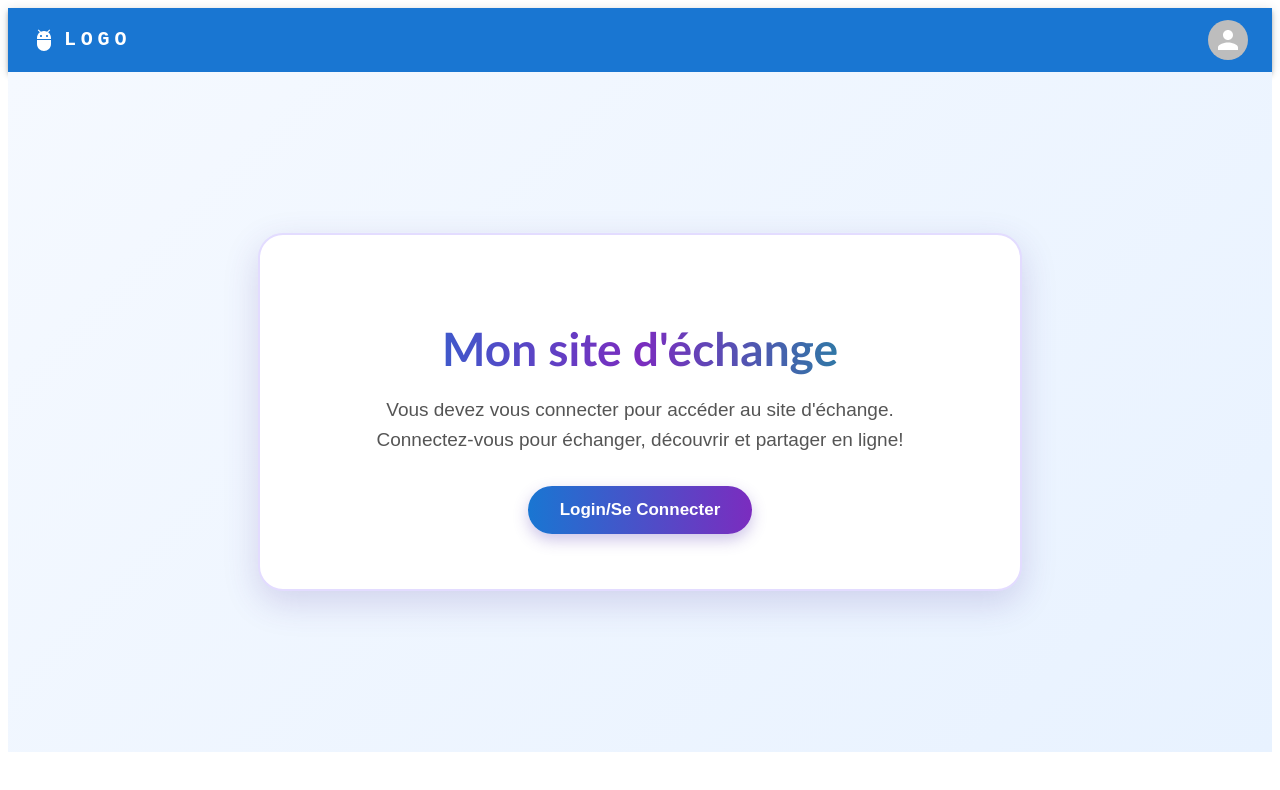
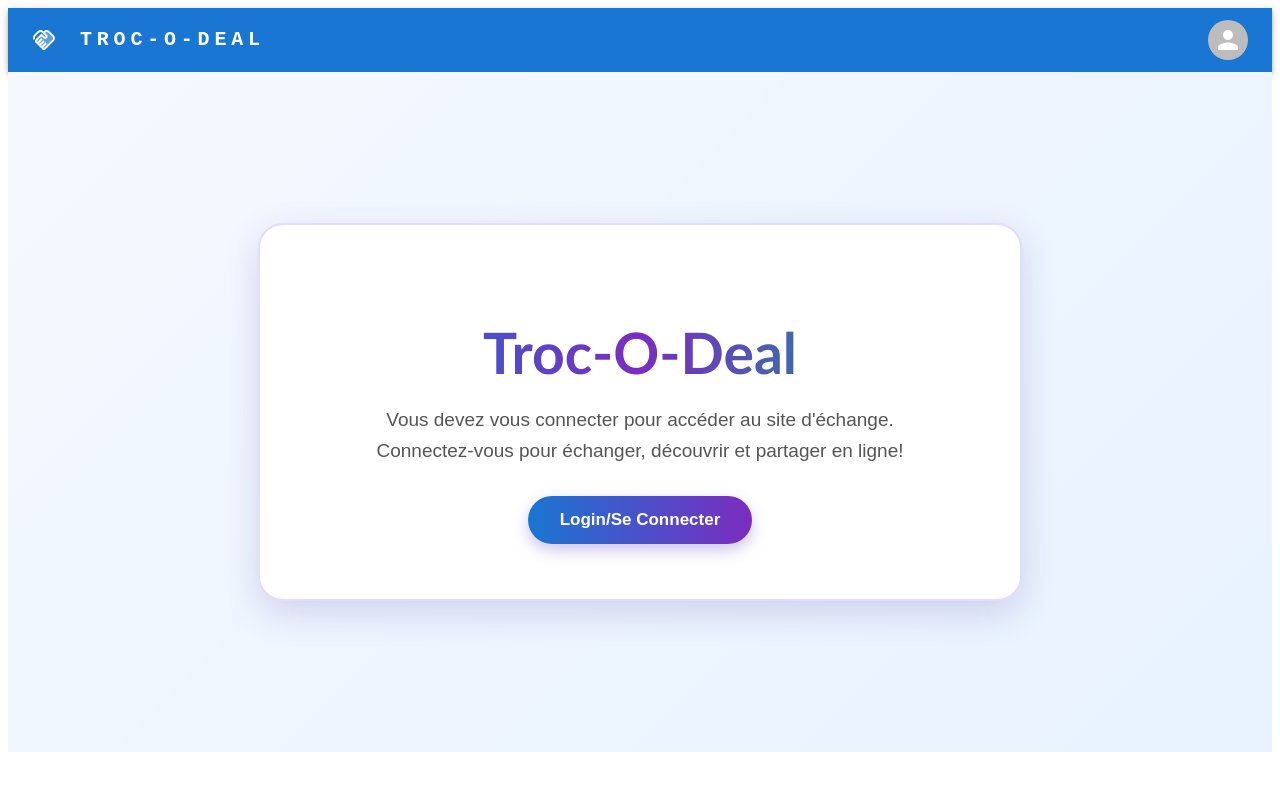
Before and after one commit to ArsWill01/a26-web2-tp1-WA-RM, a React (Vite) app in the folder a26-web2-tp1-wa-rm/: page / in a window 1280 px wide. Shown: the top 790 px of the page. Built offline with nearby package versions, Linux system fonts and the light colour scheme.

Commit message:
Changement du logo + nom du site web d'échange ajouté + taille font dans page d'acceuil(Par: Rayane).

```diff
--- a/a26-web2-tp1-wa-rm/src/components/acceuil/Acceuil.jsx
+++ b/a26-web2-tp1-wa-rm/src/components/acceuil/Acceuil.jsx
@@ -15,7 +15,7 @@ function Acceuil({ onNavigate }) {
         <div className="accueil-container">
             <div className="accueil-card">
                 <h1 className="accueil-titre">
-                    Mon site d'échange
+                    Troc-O-Deal
                 </h1>
 
                 {!login ? (
--- a/a26-web2-tp1-wa-rm/src/components/layout/ResponsiveAppBar.jsx
+++ b/a26-web2-tp1-wa-rm/src/components/layout/ResponsiveAppBar.jsx
@@ -12,6 +12,7 @@ import Button from '@mui/material/Button';
 import Tooltip from '@mui/material/Tooltip';
 import MenuItem from '@mui/material/MenuItem';
 import AdbIcon from '@mui/icons-material/Adb';
+import HandshakeTwoToneIcon from '@mui/icons-material/HandshakeTwoTone';
 import ConnectionUtilisateur from '../utilisateurs/ConnectionUtilisateur.jsx';
 import { useLoginContext } from '../../context/LoginContext.jsx';
 import { estAdmin } from '../../scripts/droits.js';
@@ -74,10 +75,10 @@ function ResponsiveAppBar({ onNavigate }) {
                 <Toolbar disableGutters>
 
                     {/* Logo du desktop */}
-                    <AdbIcon
+                    <HandshakeTwoToneIcon
                         sx={{
                             display: { xs: 'none', md: 'flex' },
-                            mr: 1,
+                            mr: 3,
                         }}
                     />
 
@@ -100,7 +101,7 @@ function ResponsiveAppBar({ onNavigate }) {
                             textDecoration: 'none',
                         }}
                     >
-                        LOGO
+                        TROC-O-DEAL
                     </Typography>
 
                     {/* Bar de menu mobile */}
@@ -155,10 +156,10 @@ function ResponsiveAppBar({ onNavigate }) {
                     </Box>
 
                     {/* Logo mobile */}
-                    <AdbIcon
+                    <HandshakeTwoToneIcon
                         sx={{
                             display: { xs: 'flex', md: 'none' },
-                            mr: 1,
+                            mr: 3,
                         }}
                     />
 
--- a/a26-web2-tp1-wa-rm/src/styles/acceuil.css
+++ b/a26-web2-tp1-wa-rm/src/styles/acceuil.css
@@ -20,7 +20,7 @@
 
 .accueil-titre {
     font-family: "Trebuchet MS", sans-serif;
-    font-size: 46px;
+    font-size: 57px;
     font-weight: bold;
     margin-bottom: 15px;
     background: linear-gradient(90deg, #1976d2, #7b2cbf, #00a896);
```
